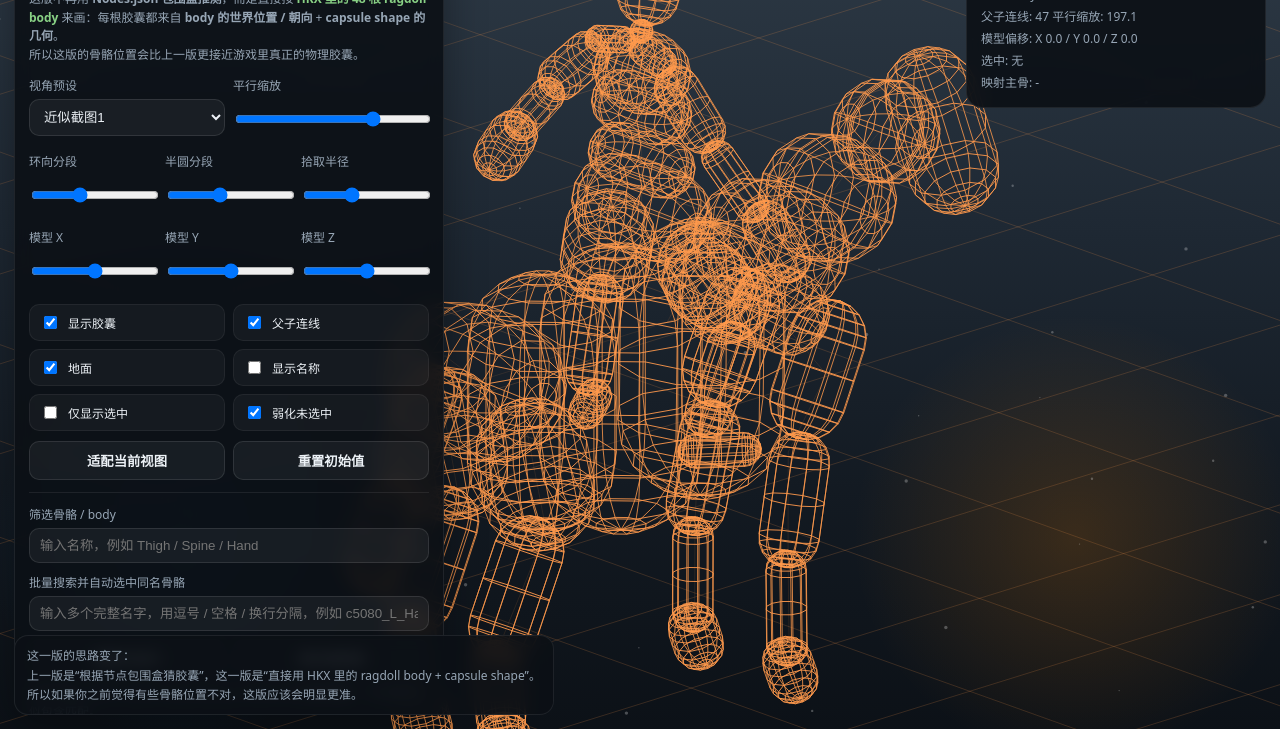
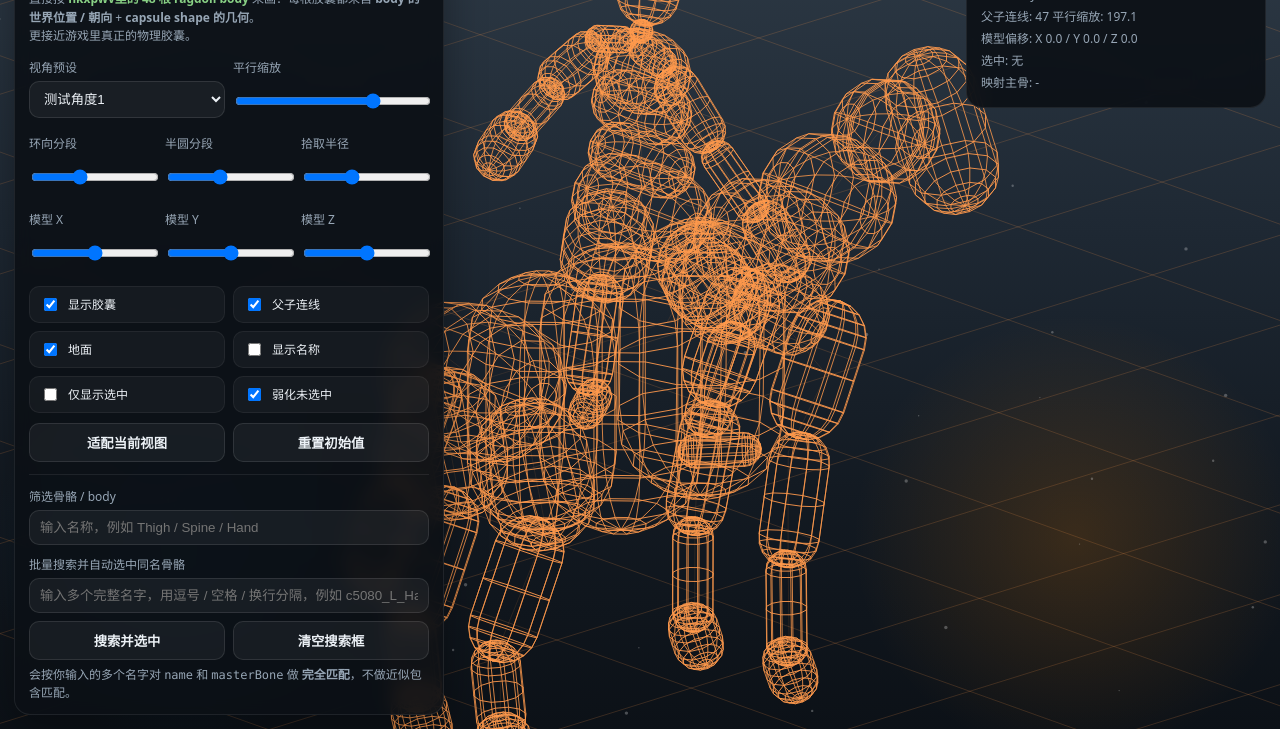
Before and after one commit to suyeer18-sudo/Bone, a plain HTML site: page index.html in a window 1280 px wide. Shown: the part 71-800 px from the top of the page. Drawn offline with Linux system fonts and the light colour scheme; animation ran at ten frames a second.

Commit message:
Update index.html

```diff
--- a/index.html
+++ b/index.html
@@ -91,17 +91,17 @@
 <div class="panel">
   <h1>c5080 精确 Ragdoll 胶囊模拟</h1>
   <div class="sub">
-    这版不再用 <b>Nodes.json 包围盒推测</b>，而是直接按 <span class="ok">HKX 里的 48 根 ragdoll body</span>
+    直接按 <span class="ok">hkxpwv里的 48 根 ragdoll body</span>
     来画：每根胶囊都来自 <b>body 的世界位置 / 朝向</b> + <b>capsule shape 的几何</b>。<br>
-    所以这版的骨骼位置会比上一版更接近游戏里真正的物理胶囊。
+    更接近游戏里真正的物理胶囊。
   </div>
 
   <div class="grid2 blk">
     <div>
       <label>视角预设</label>
       <select id="preset">
-        <option value="game1">近似截图1</option>
-        <option value="game2">近似截图2</option>
+        <option value="game1">测试角度1</option>
+        <option value="game2">测试角度2</option>
         <option value="side">侧面</option>
         <option value="front">正面</option>
         <option value="top">俯视</option>
@@ -173,7 +173,7 @@
     </div>
     <div class="small" style="margin-top:6px;">
       会按你输入的多个名字对 <span class="mono">name</span> 和 <span class="mono">masterBone</span> 做
-      <b>完全匹配</b>，不会再做近似包含匹配。
+      <b>完全匹配</b>，不做近似包含匹配。
     </div>
   </div>
 
@@ -203,7 +203,7 @@
   </div>
 
   <div class="small">
-    操作：左键拖动旋转，右键拖动平移视图，滚轮平行缩放。<br>
+    操作：左键拖动旋转，shift+左键，滚轮平行缩放。<br>
     <span class="kbd">W</span><span class="kbd">A</span><span class="kbd">S</span><span class="kbd">D</span> 平移模型，
     <span class="kbd">Q</span><span class="kbd">E</span> 上下移动。<br>
     也可以直接 <b>点击胶囊</b> 选中。
@@ -219,12 +219,6 @@
   <div id="stat5" class="statline"></div>
   <div id="stat6" class="statline mono"></div>
   <div id="stat7" class="statline mono"></div>
-</div>
-
-<div class="hint">
-  这一版的思路变了：<br>
-  上一版是“根据节点包围盒猜胶囊”，这一版是“直接用 HKX 里的 ragdoll body + capsule shape”。<br>
-  所以如果你之前觉得有些骨骼位置不对，这版应该会明显更准。
 </div>
 
 <script>
```
